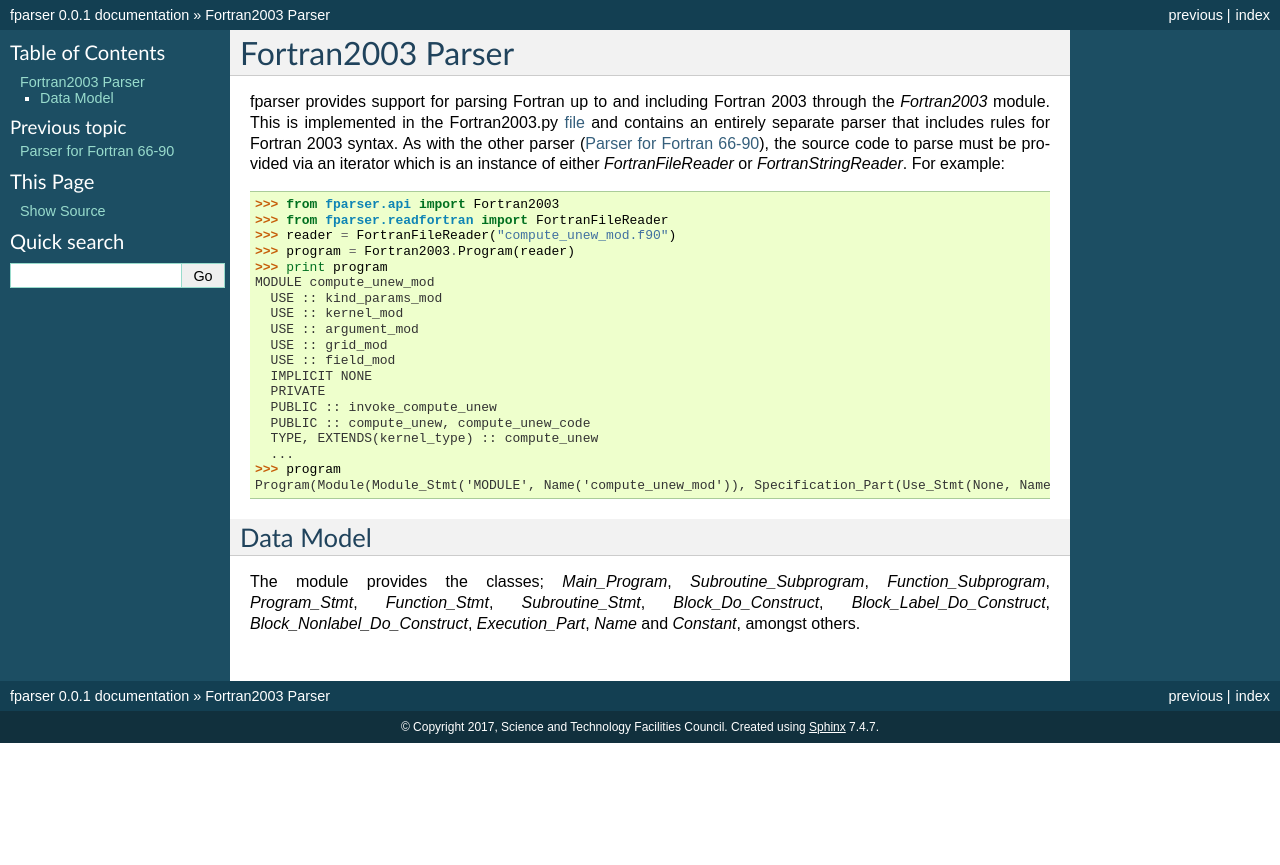
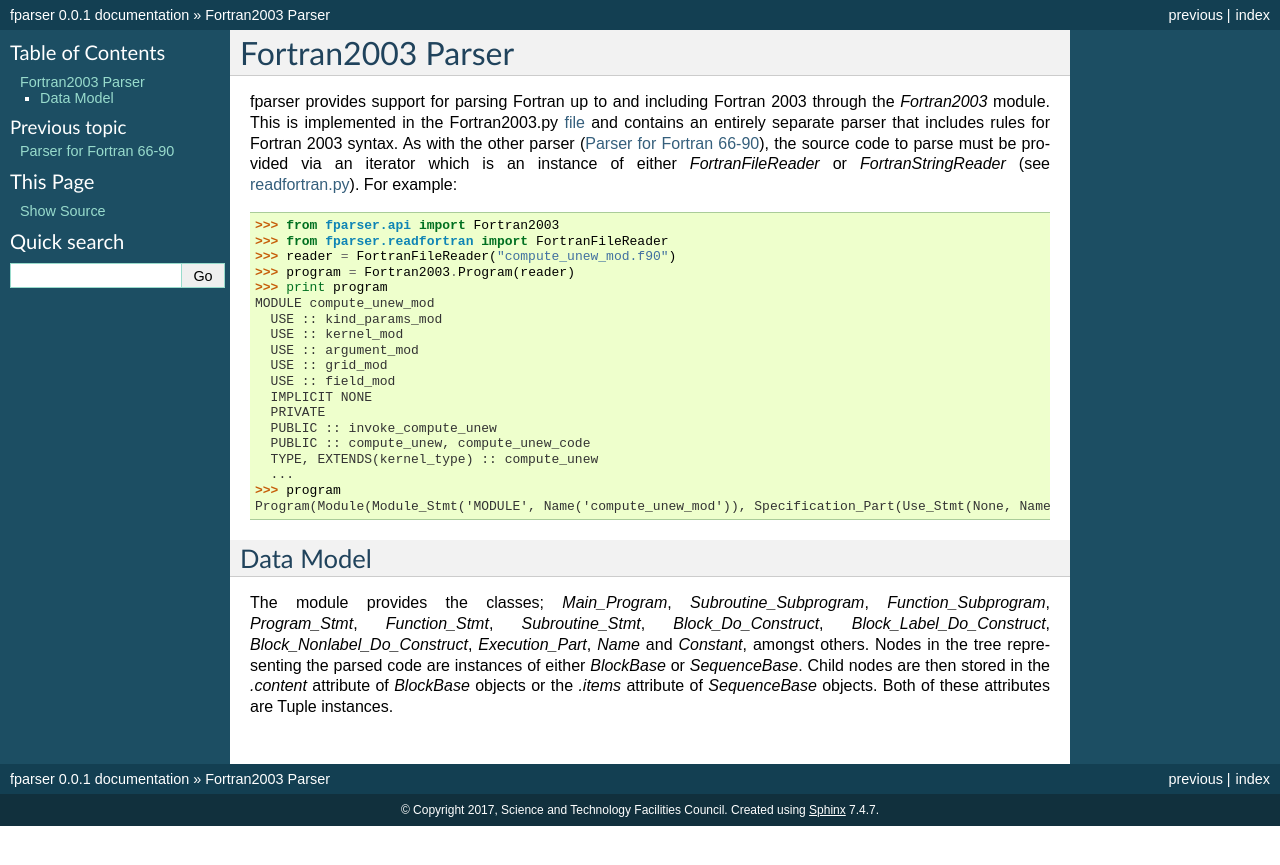
Before and after one commit to pearu/f2py, a Sphinx documentation site: the page built from doc/f2k_parser.rst, in a window 1280 px wide. Shown: the top 865 px of the page. Built offline with Sphinx 7.4.7, drawn with Linux system fonts in a browser that asks for light colours.

Commit message:
#2 Add further description of structure of tree produced by parser

```diff
--- a/doc/f2k_parser.rst
+++ b/doc/f2k_parser.rst
@@ -10,7 +10,7 @@ the Fortran2003.py `file`__ and contains an entirely separate parser
 that includes rules for Fortran 2003 syntax. As with the other parser
 (:ref:`f90_parser`), the source code to parse must be provided via an
 iterator which is an instance of either `FortranFileReader` or
-`FortranStringReader`. For example:
+`FortranStringReader` (see :ref:`readfortran`). For example:
 
 __ https://github.com/stfc/fparser/blob/master/src/fparser/Fortran2003.py
 
@@ -43,4 +43,8 @@ The module provides the classes; `Main_Program`,
 `Subroutine_Subprogram`, `Function_Subprogram`, `Program_Stmt`,
 `Function_Stmt`, `Subroutine_Stmt`, `Block_Do_Construct`,
 `Block_Label_Do_Construct`, `Block_Nonlabel_Do_Construct`,
-`Execution_Part`, `Name` and `Constant`, amongst others.
+`Execution_Part`, `Name` and `Constant`, amongst others.  Nodes in the
+tree representing the parsed code are instances of either `BlockBase`
+or `SequenceBase`. Child nodes are then stored in the `.content`
+attribute of `BlockBase` objects or the `.items` attribute of
+`SequenceBase` objects. Both of these attributes are Tuple instances.
```
